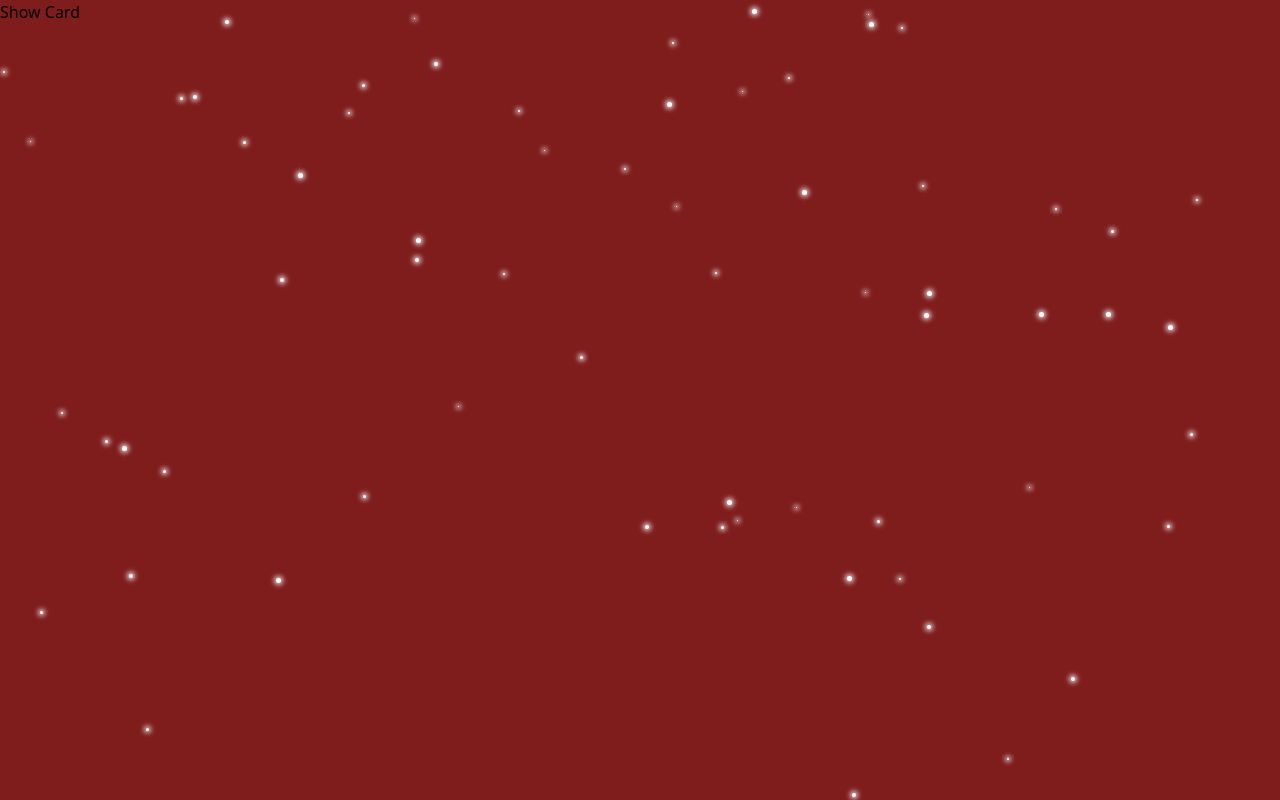
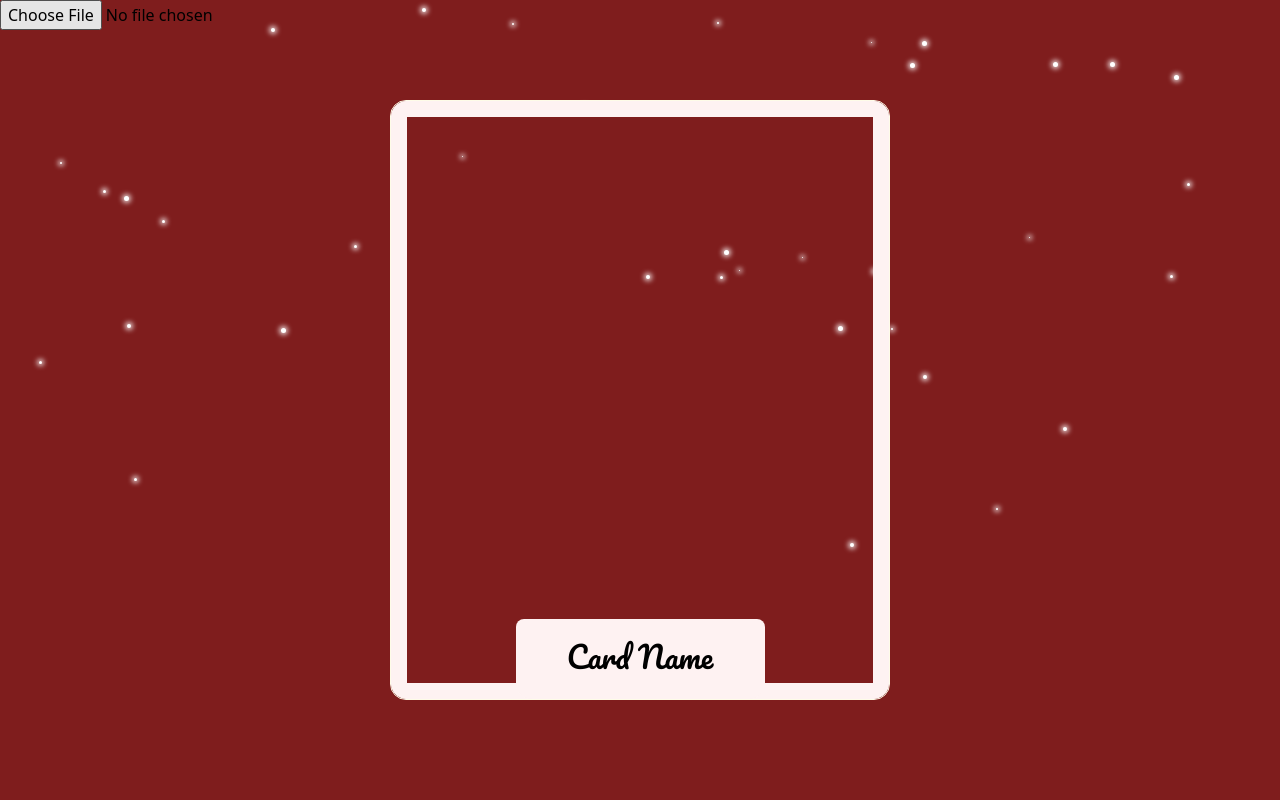
Before and after one commit to adarshkunwar/christmas-card, a React (Vite) app: page /show in a window 1280 px wide. Built offline with nearby package versions, Linux system fonts and the light colour scheme.

Commit message:
feat: Card can now use json data to show the image

```diff
--- a/src/components/ShowCard.tsx
+++ b/src/components/ShowCard.tsx
@@ -1,4 +1,47 @@
+import { useDispatch } from "react-redux";
+import Card from "./Card";
+import {
+  setCardDescription,
+  setCardImage,
+  setCardName,
+} from "../store/card/cardSlice";
+
 const ShowCard = () => {
-  return <div>Show Card</div>;
+  const dispatch = useDispatch();
+
+  const handleUserInput = (e: React.ChangeEvent<HTMLInputElement>) => {
+    const file = e.target.files?.[0];
+    if (file) {
+      const reader = new FileReader();
+      reader.onload = (e) => {
+        try {
+          const jsonContent = JSON.parse(e.target?.result as string);
+          if (
+            typeof jsonContent.cardName === "string" &&
+            typeof jsonContent.cardImage === "string" &&
+            typeof jsonContent.cardDescription === "string"
+          ) {
+            dispatch(setCardName(jsonContent.cardName));
+            dispatch(setCardImage(jsonContent.cardImage));
+            dispatch(setCardDescription(jsonContent.cardDescription));
+          } else {
+            alert("Invalid JSON format. Please upload a valid card JSON.");
+          }
+        } catch (error) {
+          console.error("Error parsing JSON:", error);
+          alert("Invalid JSON file. Please upload a valid JSON.");
+        }
+      };
+      reader.readAsText(file);
+    }
+  };
+
+  return (
+    <div>
+      <input type="file" accept="application/json" onChange={handleUserInput} />
+      <Card cardStage={5} />
+    </div>
+  );
 };
+
 export default ShowCard;
```
Also changed, not shown: src/components/Card.tsx (+0 -14 lines).
